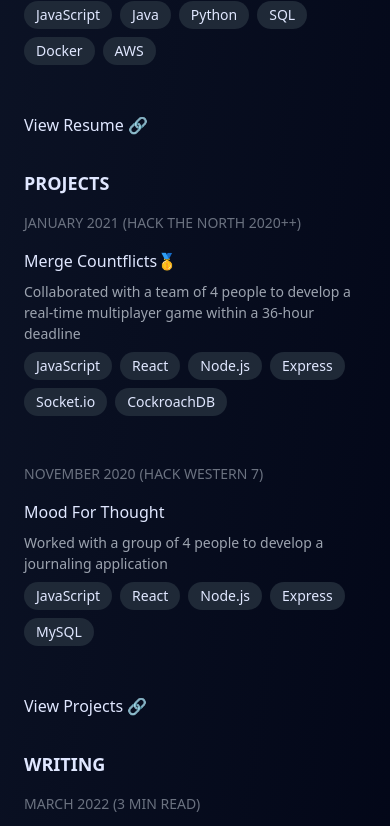
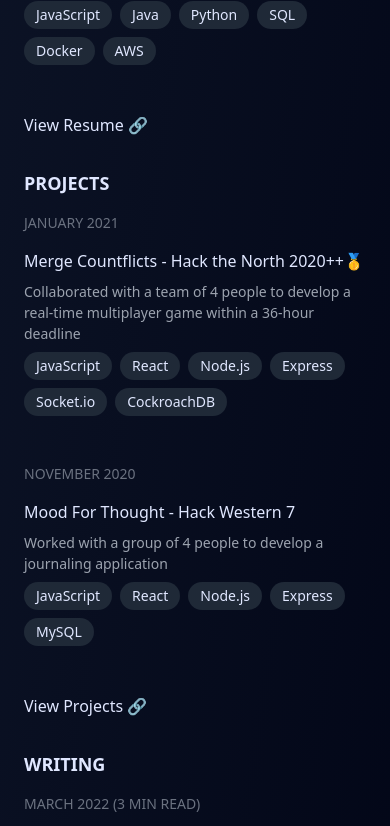
Before and after one commit to waqarkalim/waqarkalim.github.io, a React (Vite) app: page / in a window 390 px wide. Shown: the part 1497-2323 px from the top of the page. Built offline with nearby package versions, Linux system fonts and the light colour scheme.

Commit message:
Improved Card component

```diff
--- a/src/pages/elements/Card.tsx
+++ b/src/pages/elements/Card.tsx
@@ -4,6 +4,7 @@ import resolveConfig from 'tailwindcss/resolveConfig'
 import tailwindConfig from './../../../tailwind.config.ts'
 
 import Tag from './Tag'
+
 interface CardProps<T extends 'experience' | 'project'> {
   id: string
   type: T
@@ -17,6 +18,49 @@ interface CardProps<T extends 'experience' | 'project'> {
   winner?: T extends 'project' ? boolean : never
 }
 
+interface LinkProps {
+  id: string
+  href: string
+  children: any
+  className?: string
+}
+
+const Article = ({ id, href, className, children }: LinkProps) => {
+  const size = useWindowSize()
+  const fullConfig = resolveConfig(tailwindConfig) as any
+
+  const isLaptopOrGreater =
+    size[0] > Number(fullConfig.theme.screens.md.replaceAll('px', ''))
+
+  return isLaptopOrGreater ? (
+    <a id={id} href={href} className={`${className || ''}`}>
+      {children}
+    </a>
+  ) : (
+    <article id={id} className={`${className || ''}`}>
+      {children}
+    </article>
+  )
+}
+
+const Link = ({ href, className, children }: Omit<LinkProps, 'id'>) => {
+  const size = useWindowSize()
+  const fullConfig = resolveConfig(tailwindConfig) as any
+
+  const isLaptopOrGreater =
+    size[0] > Number(fullConfig.theme.screens.md.replaceAll('px', ''))
+
+  if (isLaptopOrGreater) {
+    return <p className={`${className || ''}`}>{children}</p>
+  } else {
+    return (
+      <a href={href} className={`${className || ''}`}>
+        {children}
+      </a>
+    )
+  }
+}
+
 const Card = ({
   id,
   type,
@@ -28,35 +72,22 @@ const Card = ({
   winner,
   description,
   tags,
-}: CardProps<'experience' | 'project'>) => {
-  const size = useWindowSize()
-  const fullConfig = resolveConfig(tailwindConfig) as any
-
-  const isLaptopOrGreater =
-    size[0] > Number(fullConfig.theme.screens.md.replaceAll('px', ''))
-
-  if (isLaptopOrGreater) {
-    return (
-      <a href={websiteUrl} className="flex-row card section">
+}: CardProps<'experience' | 'project'>) => (
+  <Article id={id} href={websiteUrl} className="card section sm:flex-row">
     <div className="flex flex-row flex-grow gap-1 date sm:flex-col">
       <p>{date}</p>
-          {type === 'project' ? (
-            <p className="sm:hidden">{`(${eventName})`}</p>
-          ) : (
-            <></>
-          )}
     </div>
     <div className="flex flex-col gap-2 sm:w-3/4">
-          <p>
+      <Link href={websiteUrl}>
         {type === 'experience' ? (
           position
         ) : (
           <>
-                {projectName}
+            {projectName} - {type === 'project' ? eventName : ''}
             {winner ? <span>🥇</span> : ''}
           </>
         )}
-          </p>
+      </Link>
       <p className="description__text">{description}</p>
       <div className="flex flex-row flex-wrap justify-start gap-2 align-middle">
         {tags.map((tag, index) => (
@@ -64,40 +95,7 @@ const Card = ({
         ))}
       </div>
     </div>
-      </a>
+  </Article>
 )
-  }
-
-  return (
-    <section id={id} className="card section sm:flex-row">
-      <div className="flex flex-row flex-grow gap-1 date sm:flex-col">
-        <p>{date}</p>
-        {type === 'project' ? (
-          <p className="sm:hidden">{`(${eventName})`}</p>
-        ) : (
-          <></>
-        )}
-      </div>
-      <div className="flex flex-col gap-2 sm:w-3/4">
-        <a href={websiteUrl}>
-          {type === 'experience' ? (
-            position
-          ) : (
-            <>
-              {projectName}
-              {winner ? <span>🥇</span> : ''}
-            </>
-          )}
-        </a>
-        <p className="description__text">{description}</p>
-        <div className="flex flex-row flex-wrap justify-start gap-2 align-middle">
-          {tags.map((tag, index) => (
-            <Tag key={`${tag}-${index}`} text={tag} />
-          ))}
-        </div>
-      </div>
-    </section>
-  )
-}
 
 export default Card
```
Lines whose indentation alone changed are shown as unchanged.
